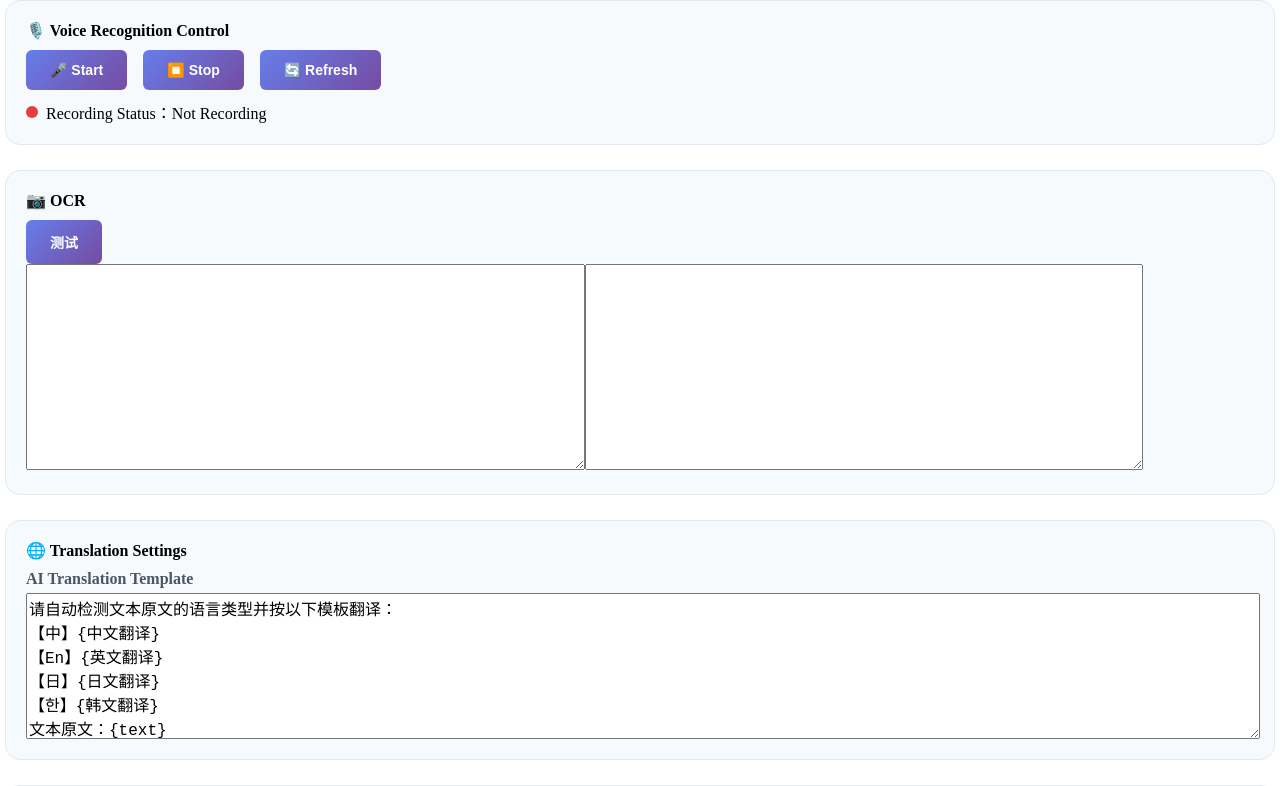
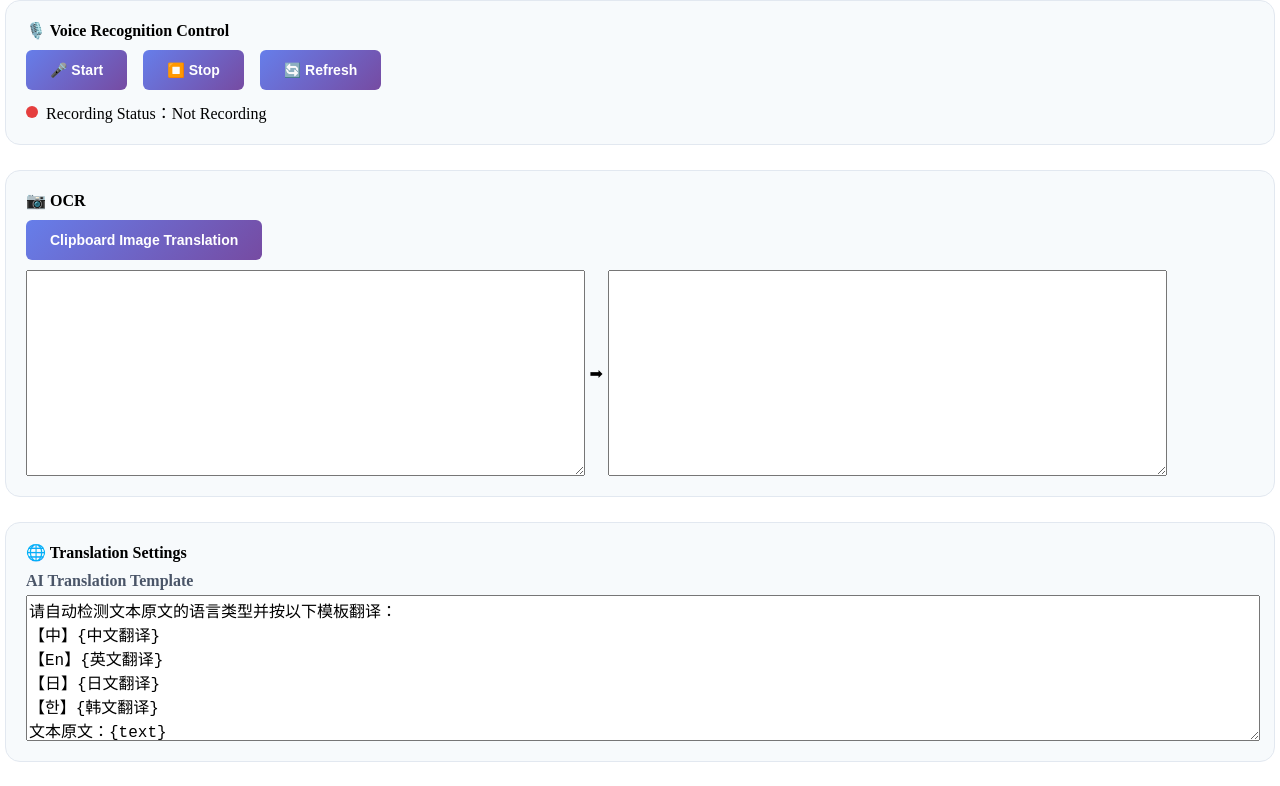
Before and after one commit to assd12138/vrchat-osc-translator, a React (Vite) app: page / in a window 1280 px wide. Shown: the top 786 px of the page. Built offline with nearby package versions, Linux system fonts and the light colour scheme.

Commit message:
feat: 优化页面样式

```diff
--- a/src/i18n/translations/en-US.ts
+++ b/src/i18n/translations/en-US.ts
@@ -21,5 +21,6 @@ export default {
   开始语音识别: '🟢 Start Speech Recognition',
   停止语音识别: '🔴 Stop Speech Recognition',
   识别成功: '✅ Recognition successful. Original: {{transcription}}, Translation: {{translation}}',
+  剪贴板图片翻译: 'Clipboard Image Translation',
   恢复默认: 'Restore Default',
 }
--- a/src/i18n/translations/ja-JP.ts
+++ b/src/i18n/translations/ja-JP.ts
@@ -21,5 +21,6 @@ export default {
   开始语音识别: '🟢 音声認識を開始',
   停止语音识别: '🔴 音声認識を停止',
   识别成功: '✅ 認識成功。原文: {{transcription}}、翻訳結果: {{translation}}',
+  剪贴板图片翻译: 'クリップボード画像翻訳',
   恢复默认: 'デフォルトに戻す',
 }
--- a/src/i18n/translations/ko-KR.ts
+++ b/src/i18n/translations/ko-KR.ts
@@ -21,5 +21,6 @@ export default {
   开始语音识别: '🟢 음성 인식 시작',
   停止语音识别: '🔴 음성 인식 중지',
   识别成功: '✅ 인식 성공. 원문: {{transcription}}, 번역 결과: {{translation}}',
+  剪贴板图片翻译: '클립보드 이미지 번역',
   恢复默认: '기본값으로 복원',
 }
--- a/src/i18n/translations/zh-CN.ts
+++ b/src/i18n/translations/zh-CN.ts
@@ -21,5 +21,6 @@ export default {
   开始语音识别: '🟢 开始语音识别',
   停止语音识别: '🔴 停止语音识别',
   识别成功: '✅ 识别成功,原文{{transcription}},译文结果{{translation}}',
+  剪贴板图片翻译: '剪贴板图片翻译',
   恢复默认: '恢复默认',
 }
--- a/src/panel/ocrpanel/index.module.css
+++ b/src/panel/ocrpanel/index.module.css
@@ -0,0 +1,8 @@
+.btnCon{
+  margin-bottom: 10px;
+}
+.logContainer{
+  display: flex;
+  align-items: center;
+  gap: 5px;
+}
--- a/src/panel/ocrpanel/index.tsx
+++ b/src/panel/ocrpanel/index.tsx
@@ -10,7 +10,7 @@ export default function () {
   const settings = useAppSelector((state) => state.settings);
   const [ocr, setOCR] = useState("");
   const [trans, setTrans] = useState("");
-  const test = async () => {
+  const ocrRecogonition = async () => {
     const items = await navigator.clipboard.read();
     console.log(items);
     let base64String: string | null = null;
@@ -61,13 +61,15 @@ export default function () {
   return (
     <div className={globalStyles.panel}>
       <div className={globalStyles.title}>📷 OCR </div>
-      <div>
-        <button onClick={test} className={globalStyles.button}>
-          测试
+      <div className={styles.btnCon}>
+        <button onClick={ocrRecogonition} className={globalStyles.button}>
+          {t('剪贴板图片翻译')}
         </button>
+
       </div>
       <div className={styles.logContainer}>
         <textarea style={{ width: '45%', height: '200px' }} value={ocr}></textarea>
+        ➡
         <textarea style={{ width: '45%', height: '200px' }} value={trans}></textarea>
       </div>
     </div>
```
Also changed, not shown: 1 other file (tests, documents, lock files or other folders).
